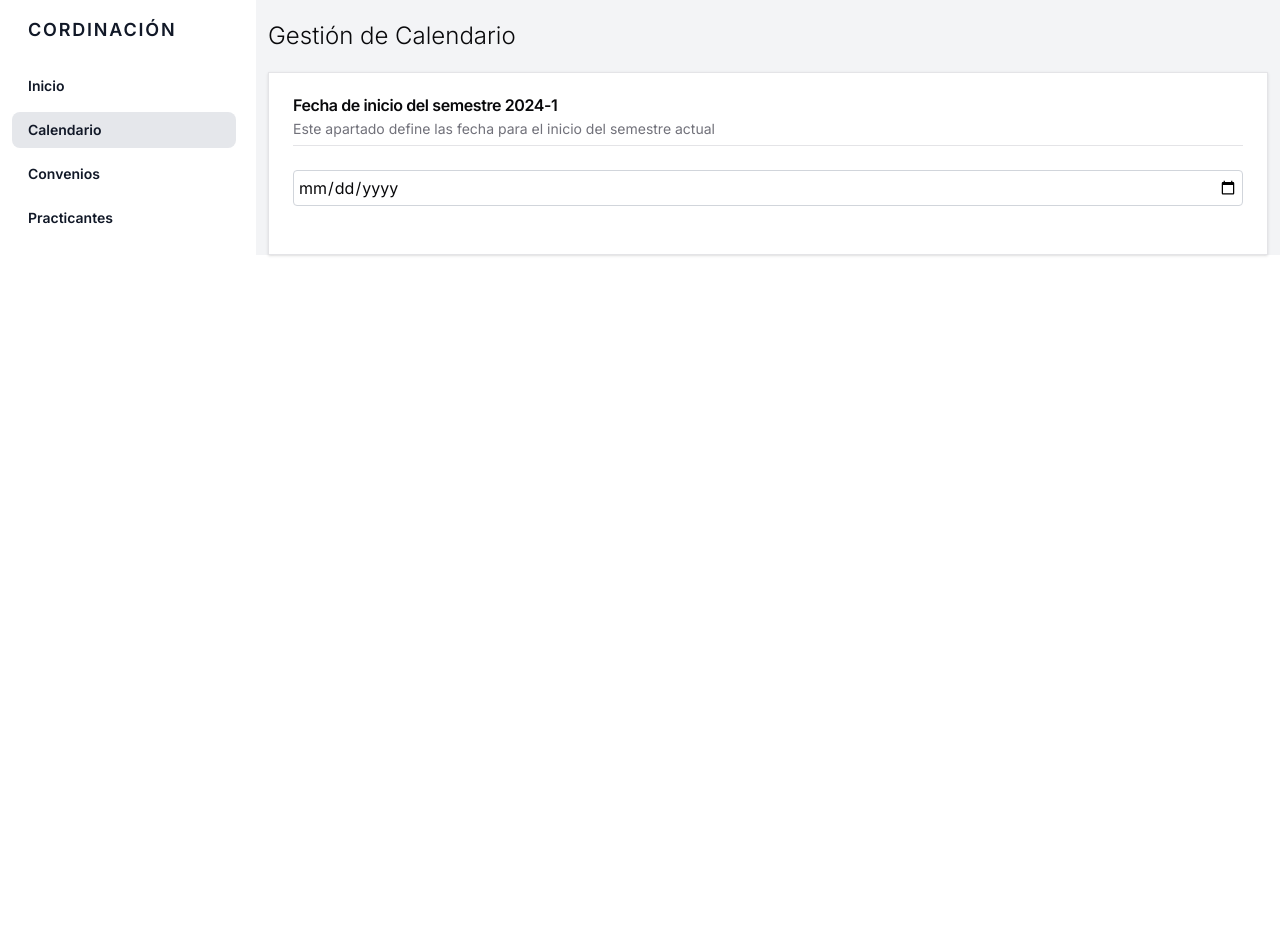
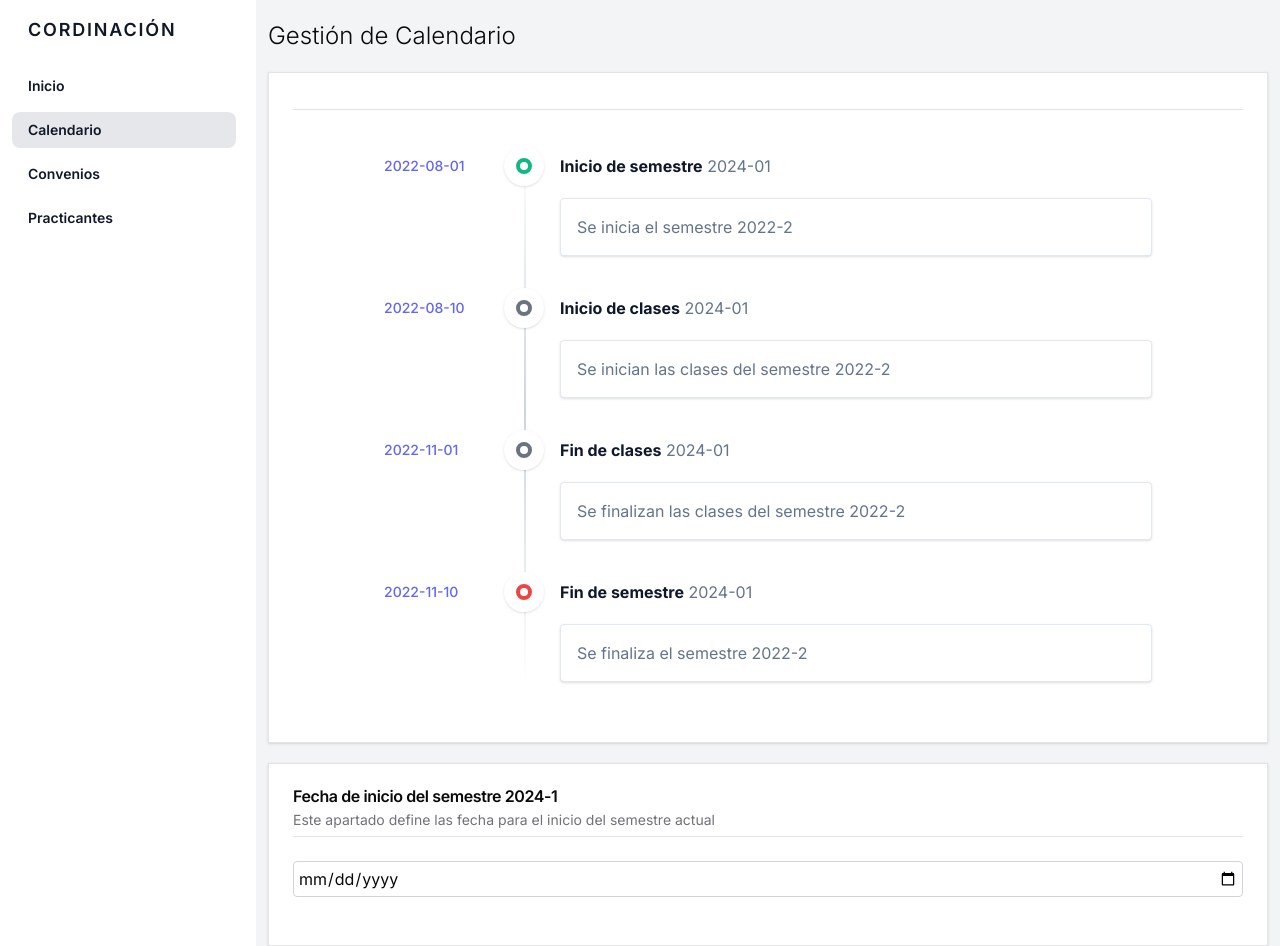
Before and after one commit to Kamilo1205/practicas-ufps, a Next.js app: page /coordinador/calendario in a window 1280 px wide. Before the commit the page ends 800 px from the top, so only its background shows below. Built offline with nearby package versions, Linux system fonts and the light colour scheme.

Commit message:
timeline component

```diff
--- a/src/app/(root)/coordinador/calendario/page.tsx
+++ b/src/app/(root)/coordinador/calendario/page.tsx
@@ -1,6 +1,9 @@
-import { CardComponent } from "@/components"
+import { CardComponent, TimelineComponent } from "@/components"
+
+
 import dayjs from 'dayjs'
 import 'dayjs/locale/zh-cn'
+import { Separator } from "@radix-ui/react-separator";
 dayjs().format()
 dayjs.locale('es')
 
@@ -21,10 +24,44 @@ const getSemester = () => {
   return semester
 }
 
+const timelineItems = [
+  {
+    date: '2022-08-01',
+    title: 'Inicio de semestre',
+    content: 'Se inicia el semestre 2022-2',
+  },
+  {
+    date: '2022-08-10',
+    title: 'Inicio de clases',
+    content: 'Se inician las clases del semestre 2022-2',
+  },
+  {
+    date: '2022-11-01',
+    title: 'Fin de clases',
+    content: 'Se finalizan las clases del semestre 2022-2',
+  },
+  {
+    date: '2022-11-10',
+    title: 'Fin de semestre',
+    content: 'Se finaliza el semestre 2022-2',
+  },
+
+]
 
 export const CalendarioPage = () => {
   return <div className="h-full">
     <h1 className="text-2xl font-light">Gestión de Calendario</h1>
+    <CardComponent
+      title=""
+      description=""
+      cardContent={
+        <>
+
+          <TimelineComponent items={timelineItems} />
+        </>
+      }
+      cardFooter={<></>}
+    />
     <CardComponent
       title={`Fecha de inicio del semestre ${getSemester()}`}
       description="Este apartado define las fecha para el inicio del semestre actual"
--- a/src/components/empresa/PerfilSolicitudComponent.tsx
+++ b/src/components/empresa/PerfilSolicitudComponent.tsx
@@ -24,7 +24,6 @@ interface Props {
   perfil: Opcion[]
   setPerfil: (perfil: Opcion[]) => void
 }
-
 export const PerfilSolicitudComponent = ({ perfil, setPerfil }: Props) => {
 
   const [items, setItems] = useState<Item[]>()
@@ -42,6 +41,7 @@ export const PerfilSolicitudComponent = ({ perfil, setPerfil }: Props) => {
       ]
     }
   ])
+  console.log(selecciones)
 
   const onHandleChange = (e: React.ChangeEvent<HTMLSelectElement>, index: number) => {
 
@@ -63,7 +63,6 @@ export const PerfilSolicitudComponent = ({ perfil, setPerfil }: Props) => {
     setSelecciones(nuevaLista)
   }
 
-  console.log("select",selecciones)
 
   useEffect(() => {
     getPerfiles().then((res) => {
@@ -102,23 +101,34 @@ export const PerfilSolicitudComponent = ({ perfil, setPerfil }: Props) => {
   return (
     <>
       <button
-        className="bg-blue-500 text-white p-2 rounded-md mt-2 right-2"
-        onClick={() => agregarPerfil({ id: "1", label: "Perfil 1" })}>Agregar nuevo perfil</button>
+        className="bg-blue-500 text-white p-2 rounded-md mt-2"
+        onClick={() => agregarPerfil({ id: "1", label: "Perfil 1" })}>Agregar nuevo perfil
+      </button>
+
+      <button
+        className="bg-blue-500 text-white p-2 rounded-md mt-2"
+      >
+        Enviar solicitud
+      </button>
+
       {
         selecciones.map((seleccion,index) => (
           <CardComponent
             key={`${index}-${seleccion.id}`}
-            title={`Perfil de practicante #${index + 1}`}
+            title={`${index + 1} Perfil de practicante `}
             description="Seleccione entre las siguientes habilidades, aquellas que se acoplen al perfil de practicante que está solicitando."
             cardContent={
 
               <form onSubmit={handleSubtmit}>
                 <div>
                   <label className="font-semibold">Perfil</label>
-                  <select className="w-full border border-gray-300 rounded p-1"
+                  <select
+                    className="w-full border border-gray-300 rounded p-1"
                     onChange={(e) => onHandleChange(e, index)}
+                    value={seleccion.id}
+                    required
                   >
-                    <option defaultValue={''} value={''}>Seleccione un perfil</option>
+                    <option defaultValue={''} >Seleccione un perfil</option>
                     {items?.map((item) => (
                       <option key={`${index}-${item.id}`} value={item.id}>{item.label}</option>
                     ))}
@@ -140,14 +150,30 @@ export const PerfilSolicitudComponent = ({ perfil, setPerfil }: Props) => {
                     </div>
                   }
                 </div>
-
+                {
+                  <div>
+                    {
+                      selecciones[index].conocimientos[0].nombre !== ""
+                      &&
+                      <div className="mt-2">
+                        <label className="font-semibold">Tecnologías</label>
+                        <select className="w-full border border-gray-300 rounded p-1">
+                          <option defaultValue={''} value={''}>Seleccione una tecnología</option>
+                          {items?.find((i) => i.id === selecciones[index].id)?.conocimientos.find((c) => c.id === selecciones[index].conocimientos[0].id)?.tecnologias.map((tecnologia) => (
+                            <option key={`${index}-${tecnologia}`} value={tecnologia}>{tecnologia}</option>
+                          ))}
+                          <option value={'otro'}>Otro</option>
+                        </select>
+                      </div>
+                    }
+                  </div>
+                }
                 <button
                   className="bg-red-500 text-white p-2 rounded-md mt-2 mr-2"
                   onClick={() => setSelecciones(selecciones.filter((s, i) => i !== index))}
                 >
                   Eliminar
                 </button>
-                    <input type="submit" value="Agregar" className="bg-blue-500 text-white p-2 rounded-md mt-2"/>
                 </form>
 
             }
--- a/src/components/index.ts
+++ b/src/components/index.ts
@@ -8,4 +8,6 @@ export { FileInputComponent } from "./ui/FileInputComponent";
 
 export { LabelConInfo } from "./ui/LabelConInfo";
 
-export {CardComponent} from './ui/CardComponent'
+export { CardComponent } from './ui/CardComponent'
+
+export {TimelineComponent} from './ui/TimeLine'
--- /dev/null
+++ b/src/components/ui/TimeLine.tsx
@@ -0,0 +1,80 @@
+
+interface TimelineItem {
+  date: string;
+  title: string;
+  content: string;
+
+}
+
+interface Props {
+  items: TimelineItem[];
+}
+
+export const TimelineComponent = ({items}:Props) => {
+  return (
+
+    <section className="relative flex flex-col justify-center  overflow-hidden antialiased">
+      <div className="w-full max-w-6xl mx-auto px-4 md:px-6 py-1">
+        <div className="flex flex-col justify-center divide-y divide-slate-200 [&>*]:py-2">
+          <div className="w-full max-w-3xl mx-auto">
+
+            {/*<!-- Vertical Timeline #3 -->*/}
+            <div className="space-y-8 relative before:absolute before:inset-0 before:ml-5 before:-translate-x-px md:before:ml-[8.75rem] md:before:translate-x-0 before:h-full before:w-0.5 before:bg-gradient-to-b before:from-transparent before:via-slate-300 before:to-transparent">
+
+              {
+                items.map((item, index) => <div key={item.title} className="relative">
+                    <div className="md:flex items-center md:space-x-4 mb-3">
+                      <div className="flex items-center space-x-4 md:space-x-2 md:space-x-reverse">
+                        {/*<!-- Icon -->*/}
+                        <div className="flex items-center justify-center w-10 h-10 rounded-full bg-white shadow md:order-1">
+                        <svg className={`${index == 0 ?'fill-emerald-500': index === items.length-1 ? 'fill-red-500': 'fill-gray-500'}`} xmlns="http://www.w3.org/2000/svg" width="16" height="16">
+                            <path d="M8 0a8 8 0 1 0 8 8 8.009 8.009 0 0 0-8-8Zm0 12a4 4 0 1 1 0-8 4 4 0 0 1 0 8Z" />
+                          </svg>
+                        </div>
+                        {/*<!-- Date -->*/}
+                      <time className="text-sm font-medium text-indigo-500 md:w-28">{ item.date}</time>
+                      </div>
+                      {/*<!-- Title -->*/}
+                    <div className="text-slate-500 ml-14"><span className="text-slate-900 font-bold">{ item.title}</span> 2024-01</div>
+                    </div>
+                    {/*<!-- Card -->*/}
+                  <div className="bg-white p-4 rounded border border-slate-200 text-slate-500 shadow ml-14 md:ml-44">{ item.content}</div>
+                  </div>
+
+                )
+              }
+
+            </div>
+           {/*} <!-- End: Vertical Timeline #3 -->*/}
+
+          </div>
+
+        </div>
+      </div>
+    </section>
+  )
+}
+
+
+/**
+ *
+<div className="relative">
+  <div className="md:flex items-center md:space-x-4 mb-3">
+    <div className="flex items-center space-x-4 md:space-x-2 md:space-x-reverse">
+
+      <div className="flex items-center justify-center w-10 h-10 rounded-full bg-white shadow md:order-1">
+        <svg xmlns="http://www.w3.org/2000/svg" width="16" height="16">
+          <path className="fill-slate-300" d="M14.853 6.861C14.124 10.348 10.66 13 6.5 13c-.102 0-.201-.016-.302-.019C7.233 13.618 8.557 14 10 14c.51 0 1.003-.053 1.476-.143L14.2 15.9a.499.499 0 0 0 .8-.4v-3.515c.631-.712 1-1.566 1-2.485 0-.987-.429-1.897-1.147-2.639Z" />
+          <path className="fill-slate-500" d="M6.5 0C2.91 0 0 2.462 0 5.5c0 1.075.37 2.074 1 2.922V11.5a.5.5 0 0 0 .8.4l1.915-1.436c.845.34 1.787.536 2.785.536 3.59 0 6.5-2.462 6.5-5.5S10.09 0 6.5 0Z" />
+        </svg>
+      </div>
+
+      <time className="text-sm font-medium text-indigo-500 md:w-28">Apr 7, 2024</time>
+    </div>
+
+    <div className="text-slate-500 ml-14"><span className="text-slate-900 font-bold">John Mirkovic</span> commented the request</div>
+  </div>
+
+  <div className="bg-white p-4 rounded border border-slate-200 text-slate-500 shadow ml-14 md:ml-44">If you are going to use a passage of Lorem Ipsum, you need to be sure there isnt anything embarrassing hidden in the middle of text.</div>
+</div>
+ */
```
